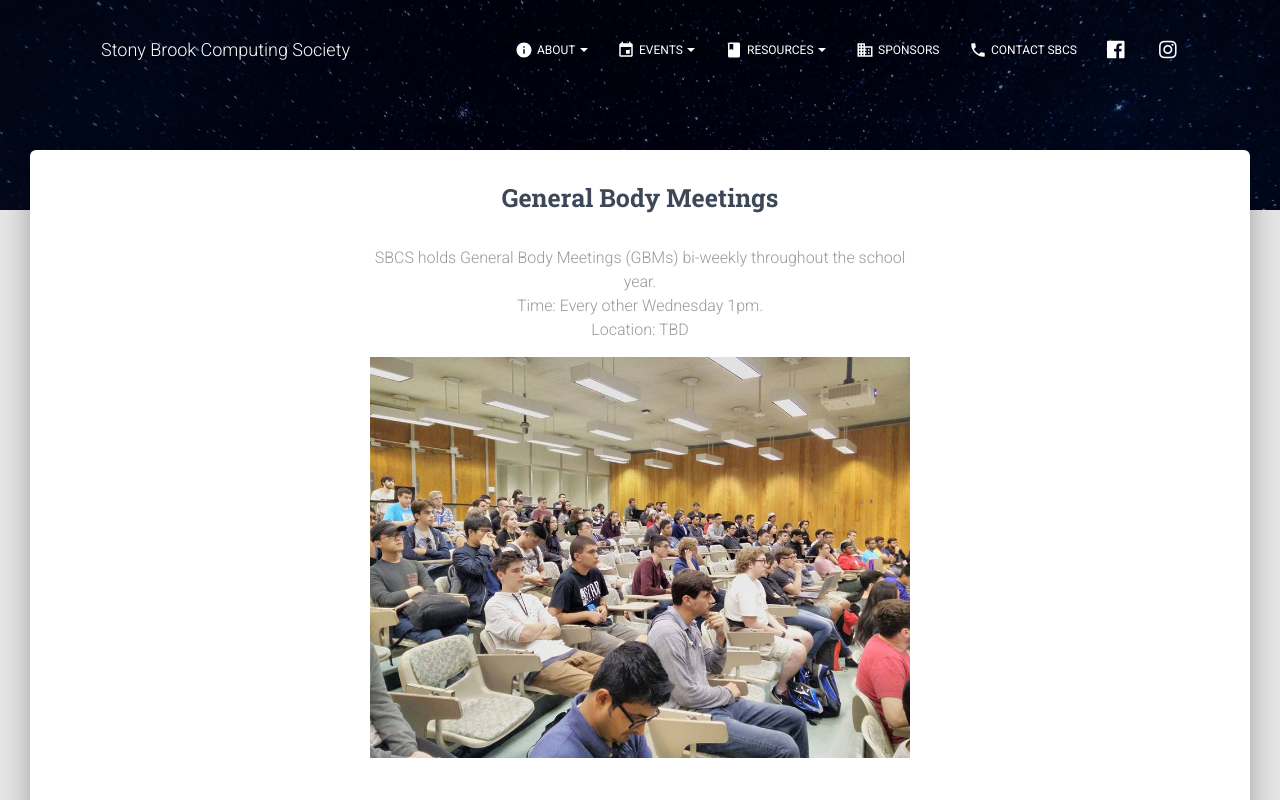
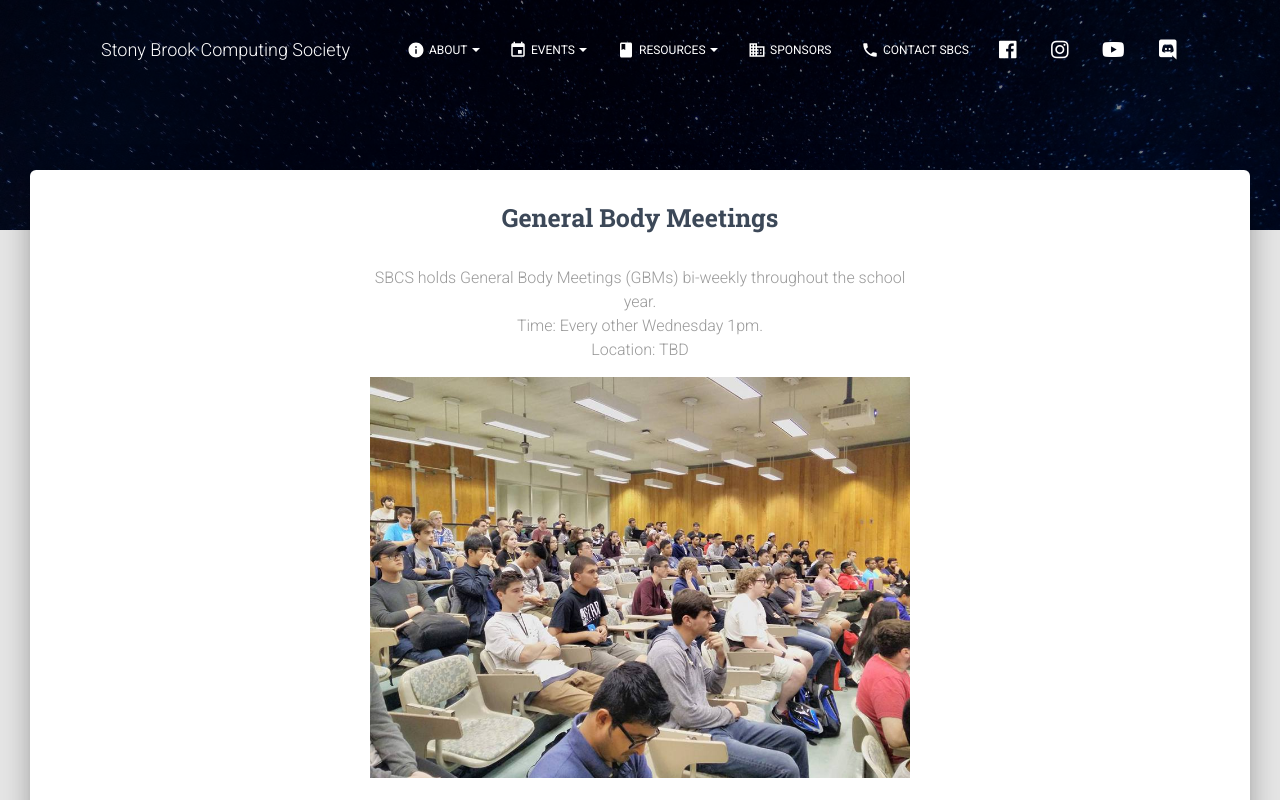
Before and after one commit to sbucomputingsociety/SBU2021-Website, a Next.js app: page /gbms in a window 1280 px wide. Shown: the top 800 px of the page. Built offline with nearby package versions, Linux system fonts and the light colour scheme.

Commit message:
Update nav links and Softheon logo

```diff
--- a/components/Header/HeaderLinks.js
+++ b/components/Header/HeaderLinks.js
@@ -129,7 +129,7 @@ export default function HeaderLinks(props) {
       <ListItem className={classes.listItem}>
         <Tooltip
           id='instagram-facebook'
-          title='Join us on Facebook'
+          title='Join our Facebook group!'
           placement={'top'}
           classes={{ tooltip: classes.tooltip }}
         >
@@ -146,7 +146,7 @@ export default function HeaderLinks(props) {
       <ListItem className={classes.listItem}>
         <Tooltip
           id='instagram-tooltip'
-          title='Follow us on instagram'
+          title='Follow us on Instagram!'
           placement={'top'}
           classes={{ tooltip: classes.tooltip }}
         >
@@ -160,6 +160,40 @@ export default function HeaderLinks(props) {
           </Button>
         </Tooltip>
       </ListItem>
+      <ListItem className={classes.listItem}>
+        <Tooltip
+          id='youtube-tooltip'
+          title='Check out our YouTube channel!'
+          placement={'top'}
+          classes={{ tooltip: classes.tooltip }}
+        >
+          <Button
+            color='transparent'
+            href='https://www.youtube.com/channel/UCeIuePMDrzIQ4kfsM5H73sg'
+            target='_blank'
+            className={classes.navLink}
+          >
+            <i className={classes.socialIcons + ' fab fa-youtube'} />
+          </Button>
+        </Tooltip>
+      </ListItem>
+      <ListItem className={classes.listItem}>
+        <Tooltip
+          id='discord-tooltip'
+          title='Join our Discord server!'
+          placement={'top'}
+          classes={{ tooltip: classes.tooltip }}
+        >
+          <Button
+            color='transparent'
+            href='https://discord.gg/9TZcjyUhHS'
+            target='_blank'
+            className={classes.navLink}
+          >
+            <i className={classes.socialIcons + ' fab fa-discord'} />
+          </Button>
+        </Tooltip>
+      </ListItem>
     </List>
   );
 }
--- a/pages/about.js
+++ b/pages/about.js
@@ -40,7 +40,7 @@ export default function AboutPage(props) {
         rightLinks={<HeaderLinks />}
         fixed
         changeColorOnScroll={{
-          height: 40,
+          height: 60,
           color: 'white',
         }}
         {...rest}
--- a/pages/calendar.js
+++ b/pages/calendar.js
@@ -38,7 +38,7 @@ export default function CalendarPage(props) {
         rightLinks={<HeaderLinks />}
         fixed
         changeColorOnScroll={{
-          height: 40,
+          height: 60,
           color: 'white',
         }}
         {...rest}
--- a/pages/contact.js
+++ b/pages/contact.js
@@ -38,7 +38,7 @@ export default function ContactPage(props) {
         rightLinks={<HeaderLinks />}
         fixed
         changeColorOnScroll={{
-          height: 40,
+          height: 60,
           color: 'white',
         }}
         {...rest}
--- a/pages/gbms.js
+++ b/pages/gbms.js
@@ -38,7 +38,7 @@ export default function GbmsPage(props) {
         rightLinks={<HeaderLinks />}
         fixed
         changeColorOnScroll={{
-          height: 40,
+          height: 60,
           color: 'white',
         }}
         {...rest}
--- a/pages/index.js
+++ b/pages/index.js
@@ -63,7 +63,6 @@ export default function IndexPage(props) {
               <Button
                 color='danger'
                 size='lg'
-                href='https://www.youtube.com/watch?v=dQw4w9WgXcQ&ref=creativetim'
                 target='_blank'
                 rel='noopener noreferrer'
               >
--- a/pages/profile.js
+++ b/pages/profile.js
@@ -38,7 +38,7 @@ export default function ProfilePage(props) {
         rightLinks={<HeaderLinks />}
         fixed
         changeColorOnScroll={{
-          height: 40,
+          height: 60,
           color: 'white',
         }}
         {...rest}
--- a/styles/jss/nextjs-material-kit/components/parallaxStyle.js
+++ b/styles/jss/nextjs-material-kit/components/parallaxStyle.js
@@ -28,7 +28,7 @@ const parallaxStyle = (theme) => ({
     },
   },
   small: {
-    height: '210px',
+    height: '230px',
   },
   parallaxResponsive: {
     [theme.breakpoints.down('md')]: {
```
Also changed, not shown: pages/sponsors.js (+7 -2 lines), public/img/softheon-logo.png.
